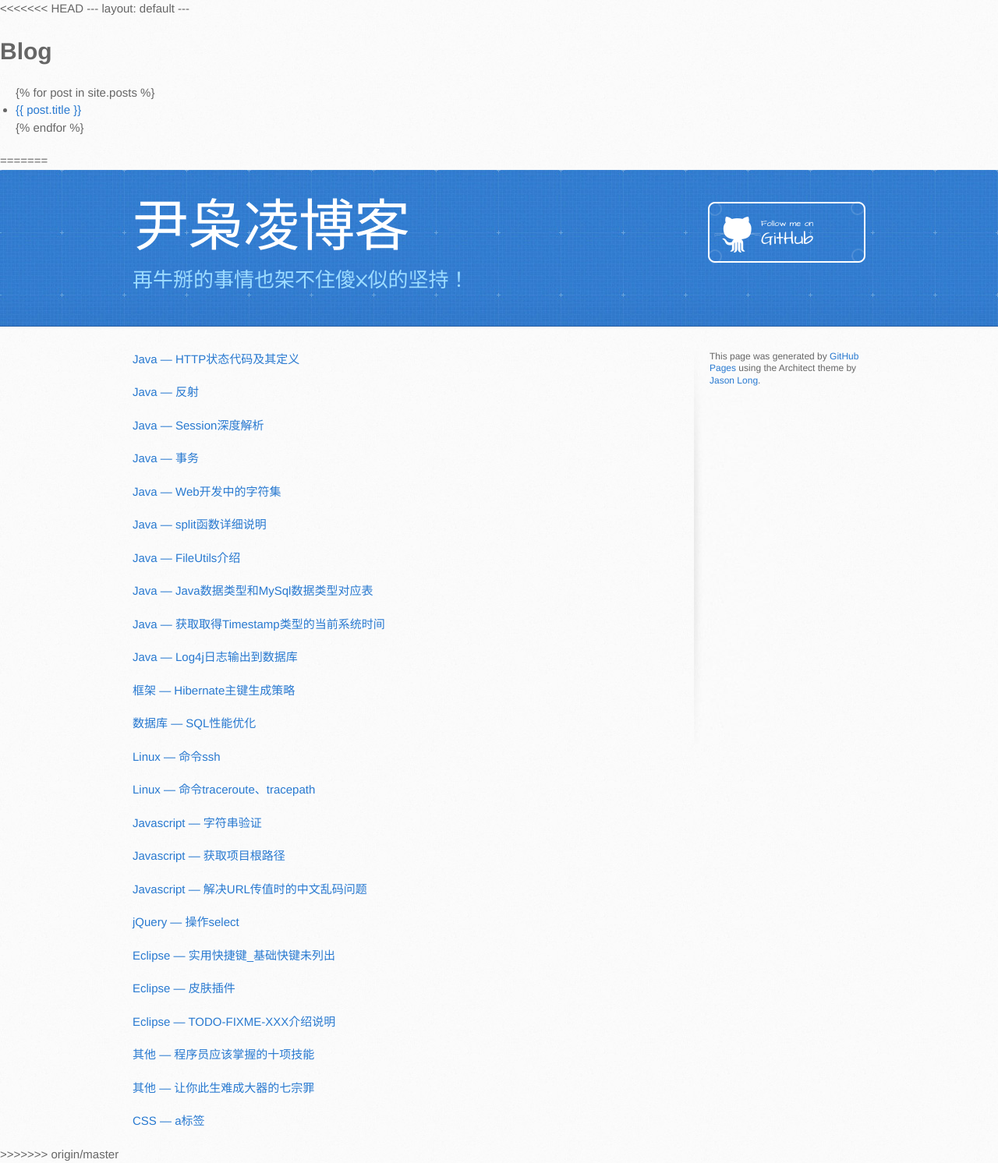
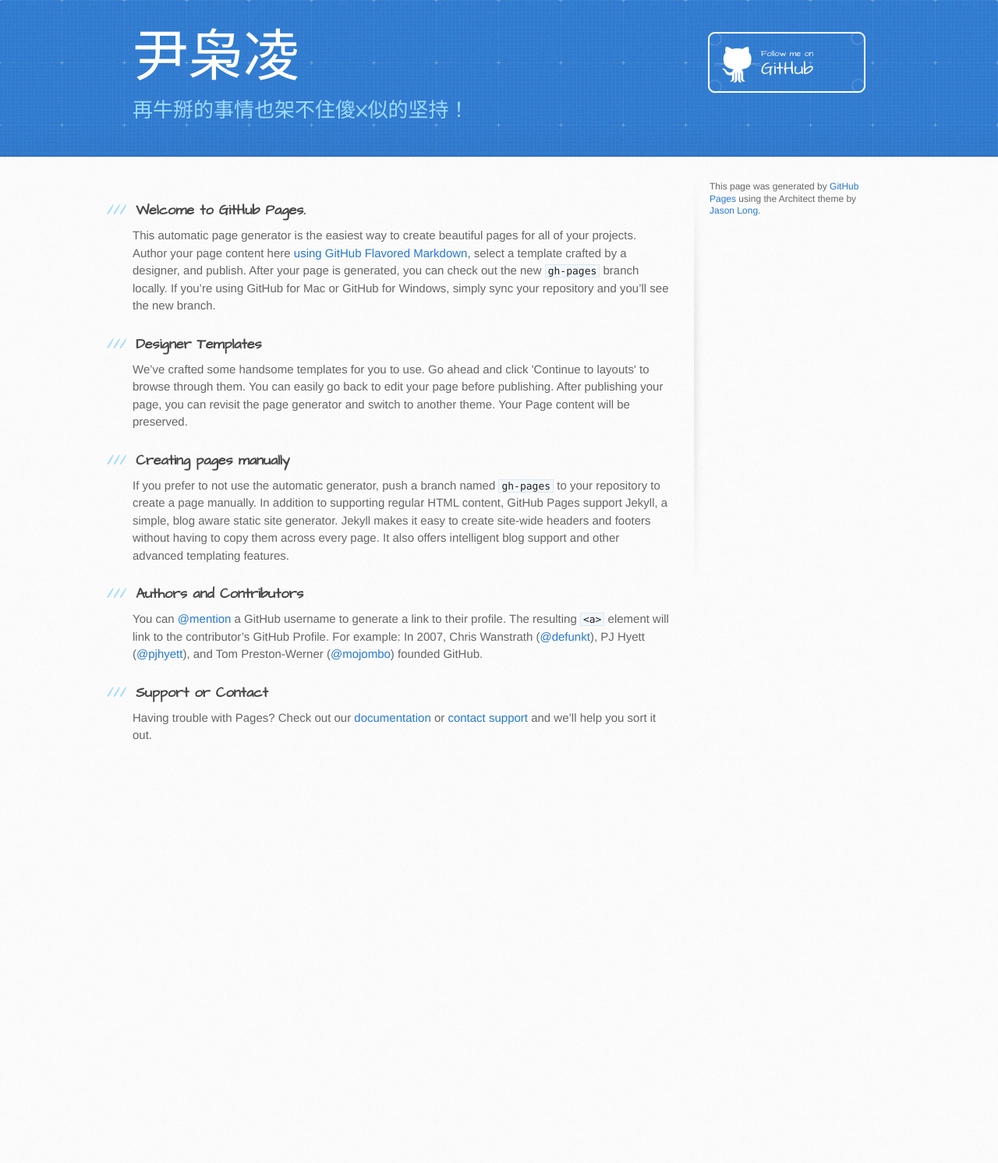
Before and after one commit to yinxiaoling/yinxiaoling.github.com, a Jekyll site: the page index.html, which Jekyll copies as it is, in a window 1280 px wide. Shown: the whole page at 78% size. Built offline with Jekyll 4.4.1, drawn with Linux system fonts in a browser that asks for light colours; Markdown is read by kramdown in place of the engine named in the settings; after the commit the page ends 997 px from its top, so only the background shows below that.

Commit message:
Replace master branch with page content via GitHub

```diff
--- a/index.html
+++ b/index.html
@@ -1,22 +1,3 @@
-<<<<<<< HEAD
----
-layout: default
----
-
-<div class="home">
-
-  <h1 class="page-heading">Blog</h1>
-
-  <ul class="post-list">
-    {% for post in site.posts %}
-      <li>
-        <!-- <span class="post-meta">{{ post.date | date: "%b %-d, %Y" }}</span> -->
-        <a class="post-link" href="{{ post.url | prepend: site.baseurl }}">{{ post.title }}</a>
-      </li>
-    {% endfor %}
-  </ul>
-</div>
-=======
 <!DOCTYPE html>
 <html>
   <head>
@@ -32,13 +13,13 @@ layout: default
     <script src="//html5shiv.googlecode.com/svn/trunk/html5.js"></script>
     <![endif]-->
 
-    <title>尹枭凌博客 by yinxiaoling</title>
+    <title>尹枭凌 by yinxiaoling</title>
   </head>
 
   <body>
     <header>
       <div class="inner">
-        <h1>尹枭凌博客</h1>
+        <h1>尹枭凌</h1>
         <h2>再牛掰的事情也架不住傻X似的坚持！</h2>
         <a href="https://github.com/yinxiaoling" class="button"><small>Follow me on</small> GitHub</a>
       </div>
@@ -47,53 +28,30 @@ layout: default
     <div id="content-wrapper">
       <div class="inner clearfix">
         <section id="main-content">
-          <p><a href="https://github.com/LRStudio/yinxiaoling/wiki/HTTP-%E7%8A%B6%E6%80%81%E4%BB%A3%E7%A0%81%E5%8F%8A%E5%85%B6%E5%AE%9A%E4%B9%89">Java — HTTP状态代码及其定义</a></p>
+          <h3>
+<a id="welcome-to-github-pages" class="anchor" href="#welcome-to-github-pages" aria-hidden="true"><span class="octicon octicon-link"></span></a>Welcome to GitHub Pages.</h3>
 
-<p><a href="https://github.com/LRStudio/yinxiaoling/wiki/Java%E5%8F%8D%E5%B0%84">Java — 反射</a></p>
+<p>This automatic page generator is the easiest way to create beautiful pages for all of your projects. Author your page content here <a href="https://guides.github.com/features/mastering-markdown/">using GitHub Flavored Markdown</a>, select a template crafted by a designer, and publish. After your page is generated, you can check out the new <code>gh-pages</code> branch locally. If you’re using GitHub for Mac or GitHub for Windows, simply sync your repository and you’ll see the new branch.</p>
 
-<p><a href="https://github.com/LRStudio/yinxiaoling/wiki/Session%E6%B7%B1%E5%BA%A6%E8%A7%A3%E6%9E%90">Java — Session深度解析</a></p>
+<h3>
+<a id="designer-templates" class="anchor" href="#designer-templates" aria-hidden="true"><span class="octicon octicon-link"></span></a>Designer Templates</h3>
 
-<p><a href="https://github.com/LRStudio/yinxiaoling/wiki/%E4%BA%8B%E5%8A%A1">Java — 事务</a></p>
+<p>We’ve crafted some handsome templates for you to use. Go ahead and click 'Continue to layouts' to browse through them. You can easily go back to edit your page before publishing. After publishing your page, you can revisit the page generator and switch to another theme. Your Page content will be preserved.</p>
 
-<p><a href="https://github.com/LRStudio/yinxiaoling/wiki/Web%E5%BC%80%E5%8F%91%E4%B8%AD%E7%9A%84%E5%AD%97%E7%AC%A6%E9%9B%86">Java — Web开发中的字符集</a></p>
+<h3>
+<a id="creating-pages-manually" class="anchor" href="#creating-pages-manually" aria-hidden="true"><span class="octicon octicon-link"></span></a>Creating pages manually</h3>
 
-<p><a href="https://github.com/LRStudio/yinxiaoling/wiki/Java%E4%B8%AD%E7%9A%84split%E5%87%BD%E6%95%B0%E8%AF%A6%E7%BB%86%E8%AF%B4%E6%98%8E">Java — split函数详细说明</a></p>
+<p>If you prefer to not use the automatic generator, push a branch named <code>gh-pages</code> to your repository to create a page manually. In addition to supporting regular HTML content, GitHub Pages support Jekyll, a simple, blog aware static site generator. Jekyll makes it easy to create site-wide headers and footers without having to copy them across every page. It also offers intelligent blog support and other advanced templating features.</p>
 
-<p><a href="https://github.com/LRStudio/yinxiaoling/wiki/FileUtils%E4%BB%8B%E7%BB%8D">Java — FileUtils介绍</a></p>
+<h3>
+<a id="authors-and-contributors" class="anchor" href="#authors-and-contributors" aria-hidden="true"><span class="octicon octicon-link"></span></a>Authors and Contributors</h3>
 
-<p><a href="https://github.com/LRStudio/yinxiaoling/wiki/Java%E6%95%B0%E6%8D%AE%E7%B1%BB%E5%9E%8B%E5%92%8CMySql%E6%95%B0%E6%8D%AE%E7%B1%BB%E5%9E%8B%E5%AF%B9%E5%BA%94%E8%A1%A8">Java — Java数据类型和MySql数据类型对应表</a></p>
+<p>You can <a href="https://github.com/blog/821" class="user-mention">@mention</a> a GitHub username to generate a link to their profile. The resulting <code>&lt;a&gt;</code> element will link to the contributor’s GitHub Profile. For example: In 2007, Chris Wanstrath (<a href="https://github.com/defunkt" class="user-mention">@defunkt</a>), PJ Hyett (<a href="https://github.com/pjhyett" class="user-mention">@pjhyett</a>), and Tom Preston-Werner (<a href="https://github.com/mojombo" class="user-mention">@mojombo</a>) founded GitHub.</p>
 
-<p><a href="https://github.com/LRStudio/yinxiaoling/wiki/Java%E8%8E%B7%E5%8F%96%E5%8F%96%E5%BE%97Timestamp%E7%B1%BB%E5%9E%8B%E7%9A%84%E5%BD%93%E5%89%8D%E7%B3%BB%E7%BB%9F%E6%97%B6%E9%97%B4">Java — 获取取得Timestamp类型的当前系统时间</a></p>
+<h3>
+<a id="support-or-contact" class="anchor" href="#support-or-contact" aria-hidden="true"><span class="octicon octicon-link"></span></a>Support or Contact</h3>
 
-<p><a href="https://github.com/LRStudio/yinxiaoling/wiki/Log4j%E6%97%A5%E5%BF%97%E8%BE%93%E5%87%BA%E5%88%B0%E6%95%B0%E6%8D%AE%E5%BA%93">Java — Log4j日志输出到数据库</a></p>
-
-<p><a href="https://github.com/LRStudio/yinxiaoling/wiki/Hibernate%E4%B8%BB%E9%94%AE%E7%94%9F%E6%88%90%E7%AD%96%E7%95%A5">框架 — Hibernate主键生成策略</a></p>
-
-<p><a href="https://github.com/LRStudio/yinxiaoling/wiki/SQL%E6%80%A7%E8%83%BD%E4%BC%98%E5%8C%96">数据库 — SQL性能优化</a></p>
-
-<p><a href="https://github.com/LRStudio/yinxiaoling/wiki/Linux%E5%91%BD%E4%BB%A4%E2%80%94ssh">Linux — 命令ssh</a></p>
-
-<p><a href="https://github.com/LRStudio/yinxiaoling/wiki/Linux%E5%91%BD%E4%BB%A4%E2%80%94traceroute%E3%80%81tracepath">Linux — 命令traceroute、tracepath</a></p>
-
-<p><a href="https://github.com/LRStudio/yinxiaoling/wiki/Javascript%E5%AD%97%E7%AC%A6%E4%B8%B2%E9%AA%8C%E8%AF%81">Javascript — 字符串验证</a></p>
-
-<p><a href="https://github.com/LRStudio/yinxiaoling/wiki/Javascript%E8%8E%B7%E5%8F%96%E9%A1%B9%E7%9B%AE%E6%A0%B9%E8%B7%AF%E5%BE%84">Javascript — 获取项目根路径</a></p>
-
-<p><a href="https://github.com/LRStudio/yinxiaoling/wiki/Javascript%E8%A7%A3%E5%86%B3URL%E4%BC%A0%E5%80%BC%E6%97%B6%E7%9A%84%E4%B8%AD%E6%96%87%E4%B9%B1%E7%A0%81%E9%97%AE%E9%A2%98">Javascript — 解决URL传值时的中文乱码问题</a></p>
-
-<p><a href="https://github.com/LRStudio/yinxiaoling/wiki/jQuery%E6%93%8D%E4%BD%9Cselect">jQuery — 操作select</a></p>
-
-<p><a href="https://github.com/LRStudio/yinxiaoling/wiki/Eclipse%E5%AE%9E%E7%94%A8%E5%BF%AB%E6%8D%B7%E9%94%AE%E6%95%B4%E7%90%86%EF%BC%88%E5%9F%BA%E7%A1%80%E5%BF%AB%E6%8D%B7%E9%94%AE%E6%9C%AA%E5%88%97%E5%87%BA%EF%BC%89">Eclipse — 实用快捷键_基础快键未列出</a></p>
-
-<p><a href="https://github.com/LRStudio/yinxiaoling/wiki/Eclipse%E6%8F%92%E4%BB%B6-%E9%97%AA%E7%9E%8E%E4%BD%A024K%E9%92%9B%E9%87%91%E7%8B%97%E7%9C%BC%E7%9A%84%E7%9A%AE%E8%82%A4%E6%8F%92%E4%BB%B6">Eclipse — 皮肤插件</a></p>
-
-<p><a href="https://github.com/LRStudio/yinxiaoling/wiki/TODO-FIXME-XXX%E4%BB%8B%E7%BB%8D%E8%AF%B4%E6%98%8E">Eclipse — TODO-FIXME-XXX介绍说明</a></p>
-
-<p><a href="https://github.com/LRStudio/yinxiaoling/wiki/Java%E7%A8%8B%E5%BA%8F%E5%91%98%E5%BA%94%E8%AF%A5%E6%8E%8C%E6%8F%A1%E7%9A%84%E5%8D%81%E9%A1%B9%E6%8A%80%E8%83%BD">其他 — 程序员应该掌握的十项技能</a></p>
-
-<p><a href="https://github.com/LRStudio/yinxiaoling/wiki/%E8%AE%A9%E4%BD%A0%E6%AD%A4%E7%94%9F%E9%9A%BE%E6%88%90%E5%A4%A7%E5%99%A8%E7%9A%84%E4%B8%83%E5%AE%97%E7%BD%AA">其他 — 让你此生难成大器的七宗罪</a></p>
-
-<p><a href="https://github.com/LRStudio/yinxiaoling/wiki/%E9%BC%A0%E6%A0%87%E6%94%BE%E4%B8%8A%E6%97%B6a%E6%A0%87%E7%AD%BE%E6%9C%89underline%EF%BC%8C%E4%B8%94%E9%BC%A0%E6%A0%87%E5%8F%98%E6%88%90%E6%89%8B%E5%9E%8B">CSS — a标签</a></p>
+<p>Having trouble with Pages? Check out our <a href="https://help.github.com/pages">documentation</a> or <a href="https://github.com/contact">contact support</a> and we’ll help you sort it out.</p>
         </section>
 
         <aside id="sidebar">
@@ -107,4 +65,3 @@ layout: default
 
   </body>
 </html>
->>>>>>> origin/master
--- /dev/null
+++ b/javascripts/main.js
@@ -0,0 +1 @@
+console.log('This would be the main JS file.');
--- /dev/null
+++ b/stylesheets/github-light.css
@@ -0,0 +1,115 @@
+/*
+   Copyright 2014 GitHub Inc.
+
+   Licensed under the Apache License, Version 2.0 (the "License");
+   you may not use this file except in compliance with the License.
+   You may obtain a copy of the License at
+
+       http://www.apache.org/licenses/LICENSE-2.0
+
+   Unless required by applicable law or agreed to in writing, software
+   distributed under the License is distributed on an "AS IS" BASIS,
+   WITHOUT WARRANTIES OR CONDITIONS OF ANY KIND, either express or implied.
+   See the License for the specific language governing permissions and
+   limitations under the License.
+
+*/
+
+.pl-c /* comment */ {
+  color: #969896;
+}
+
+.pl-c1      /* constant, markup.raw, meta.diff.header, meta.module-reference, meta.property-name, support, support.constant, support.variable, variable.other.constant */,
+.pl-s .pl-v /* string variable */ {
+  color: #0086b3;
+}
+
+.pl-e  /* entity */,
+.pl-en /* entity.name */ {
+  color: #795da3;
+}
+
+.pl-s .pl-s1 /* string source */,
+.pl-smi      /* storage.modifier.import, storage.modifier.package, storage.type.java, variable.other, variable.parameter.function */ {
+  color: #333;
+}
+
+.pl-ent /* entity.name.tag */ {
+  color: #63a35c;
+}
+
+.pl-k /* keyword, storage, storage.type */ {
+  color: #a71d5d;
+}
+
+.pl-pds              /* punctuation.definition.string, string.regexp.character-class */,
+.pl-s                /* string */,
+.pl-s .pl-pse .pl-s1 /* string punctuation.section.embedded source */,
+.pl-sr               /* string.regexp */,
+.pl-sr .pl-cce       /* string.regexp constant.character.escape */,
+.pl-sr .pl-sra       /* string.regexp string.regexp.arbitrary-repitition */,
+.pl-sr .pl-sre       /* string.regexp source.ruby.embedded */ {
+  color: #183691;
+}
+
+.pl-v /* variable */ {
+  color: #ed6a43;
+}
+
+.pl-id /* invalid.deprecated */ {
+  color: #b52a1d;
+}
+
+.pl-ii /* invalid.illegal */ {
+  background-color: #b52a1d;
+  color: #f8f8f8;
+}
+
+.pl-sr .pl-cce /* string.regexp constant.character.escape */ {
+  color: #63a35c;
+  font-weight: bold;
+}
+
+.pl-ml /* markup.list */ {
+  color: #693a17;
+}
+
+.pl-mh        /* markup.heading */,
+.pl-mh .pl-en /* markup.heading entity.name */,
+.pl-ms        /* meta.separator */ {
+  color: #1d3e81;
+  font-weight: bold;
+}
+
+.pl-mq /* markup.quote */ {
+  color: #008080;
+}
+
+.pl-mi /* markup.italic */ {
+  color: #333;
+  font-style: italic;
+}
+
+.pl-mb /* markup.bold */ {
+  color: #333;
+  font-weight: bold;
+}
+
+.pl-md /* markup.deleted, meta.diff.header.from-file */ {
+  background-color: #ffecec;
+  color: #bd2c00;
+}
+
+.pl-mi1 /* markup.inserted, meta.diff.header.to-file */ {
+  background-color: #eaffea;
+  color: #55a532;
+}
+
+.pl-mdr /* meta.diff.range */ {
+  color: #795da3;
+  font-weight: bold;
+}
+
+.pl-mo /* meta.output */ {
+  color: #1d3e81;
+}
```
Also changed, not shown: params.json (added, +1 -0 lines).
